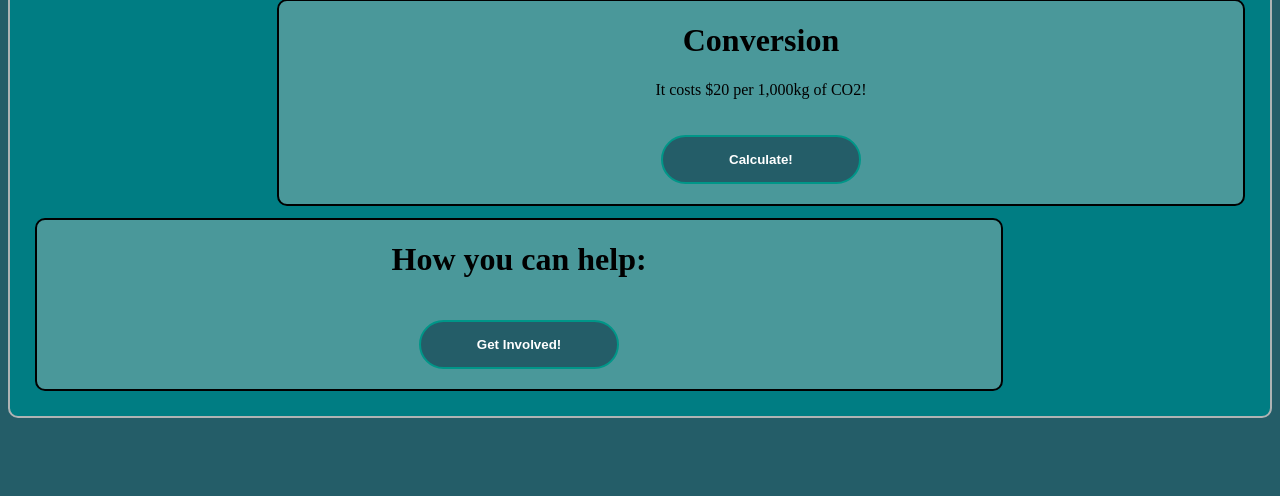
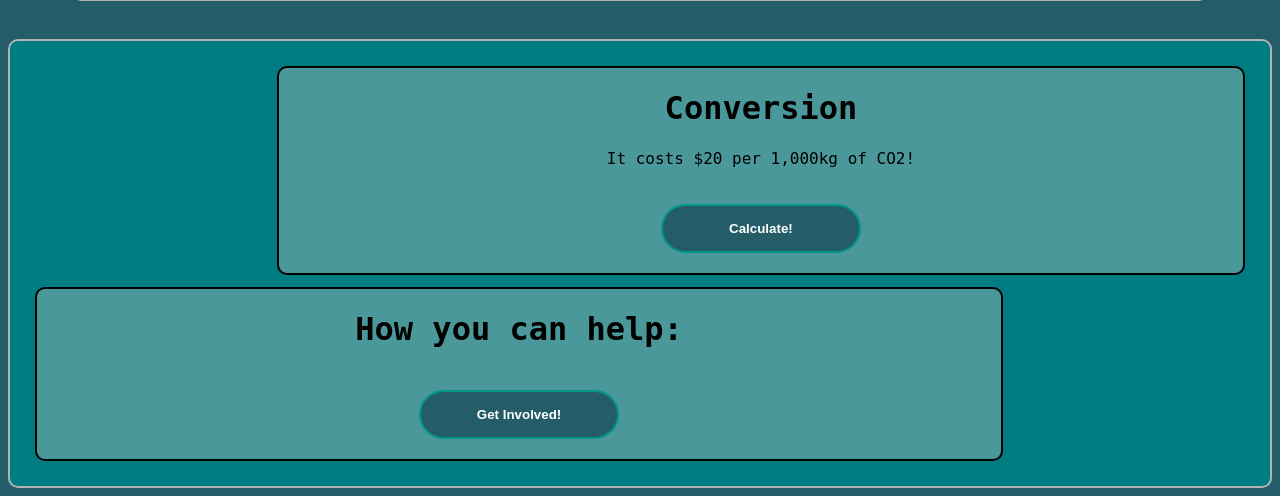
Before and after one commit to avran-v/ugamakes2, a Flask app: page / in a window 1280 px wide. Shown: the part 547-1043 px from the top of the page. Before the commit the page ends 965 px from the top, so only its background shows below. Run offline with Flask 3, Linux system fonts and the light colour scheme; some web fonts are replaced.

Commit message:
updated font

```diff
--- a/website/static/styles/style1.css
+++ b/website/static/styles/style1.css
@@ -149,6 +149,7 @@
 body{
     background-color: rgba(36, 93, 104, 1);
     ;
+    font-family: 'Sometype Mono', monospace;
 }
 
 .calcForm{
```
